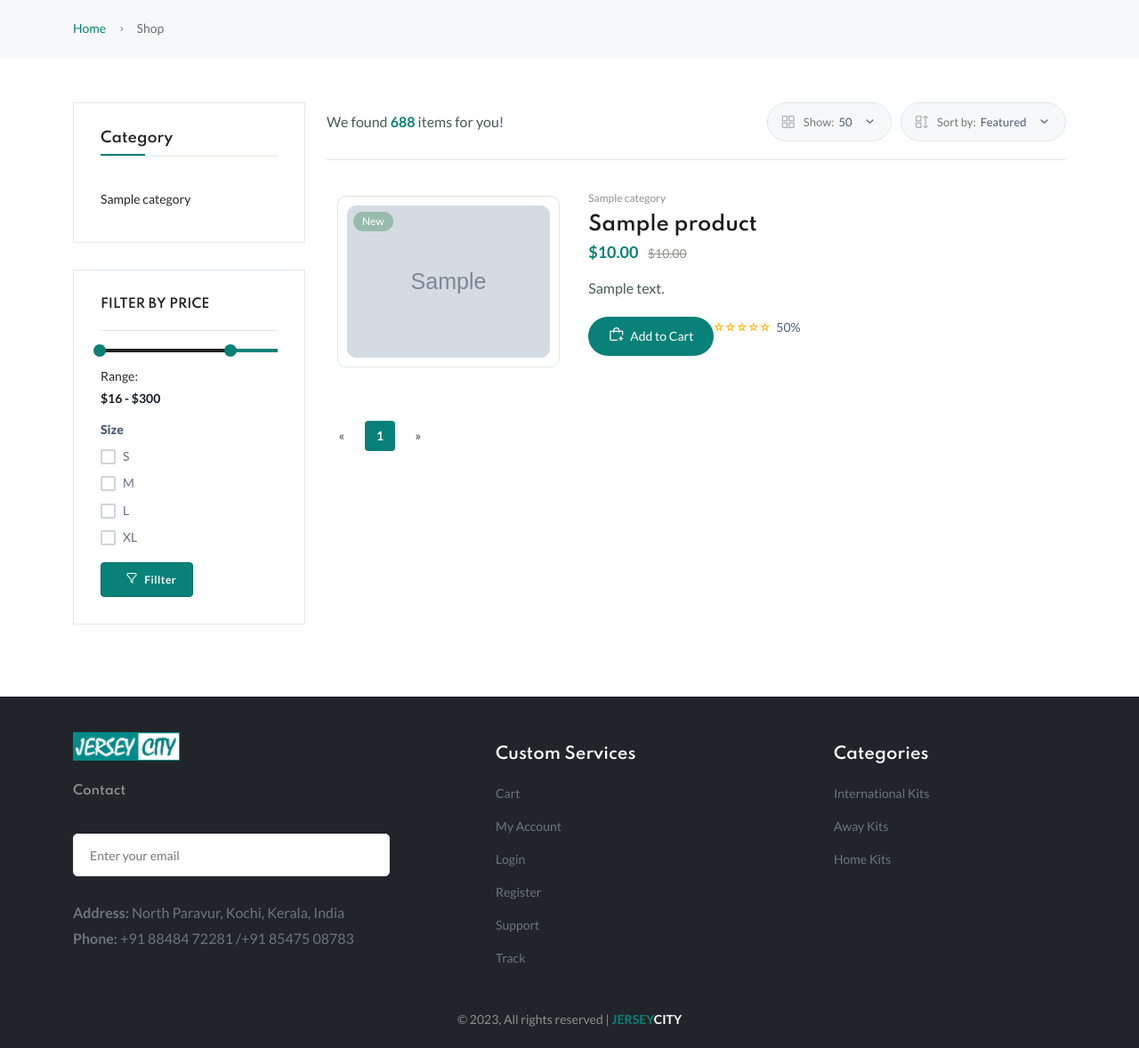
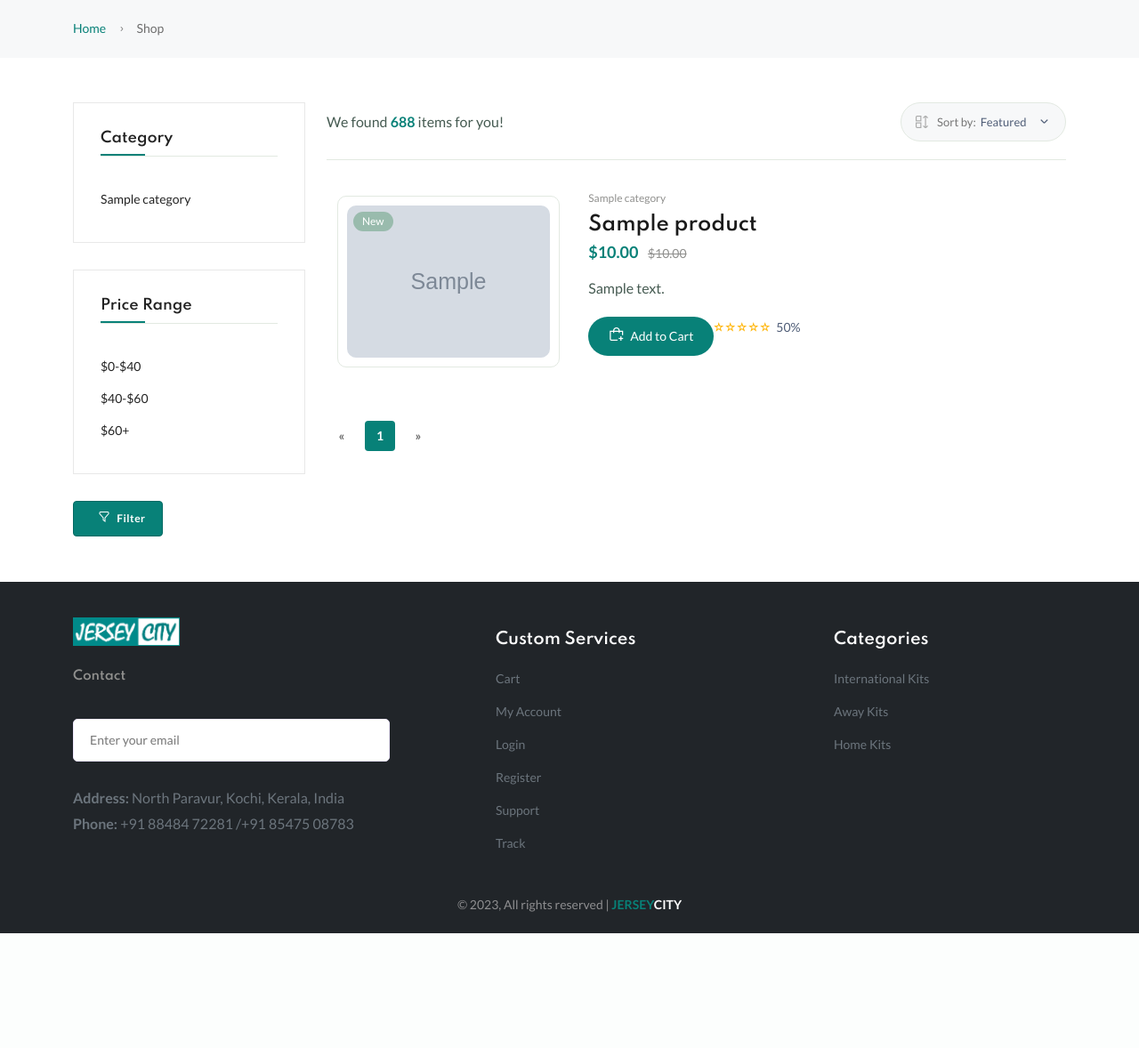
Before and after one commit to DinilKrishna/jerseycity, a Django app: page /shop/ in a window 1280 px wide. Shown: the part 108-1286 px from the top of the page at 89% size. After the commit the page ends 1157 px from the top, so only its background shows below. Run offline with Django 4.2, Linux system fonts and the light colour scheme; tables that the repository leaves empty hold one stand-in row (values such as "Sample post"); grey boxes marked "Sample" are stand-in pictures; some libraries are stand-ins or nearby versions.

Commit message:
shop filter added

```diff
--- a/pages/views.py
+++ b/pages/views.py
@@ -1,5 +1,5 @@
 from django.http import HttpResponse
-from django.shortcuts import render, redirect
+from django.shortcuts import get_object_or_404, render, redirect
 from django.contrib.auth.models import User
 from django.contrib import messages
 from django.contrib.auth import authenticate, login, logout
@@ -91,6 +91,36 @@ def shop_page(request):
         Q(description__icontains=search_query))
     ).order_by('created_at')
 
+    # Initialize selected_category as None
+    selected_category = None
+    # Get the selected category from the GET parameters
+    selected_category_id = request.GET.get('category_id')
+    if selected_category_id:
+        selected_category = get_object_or_404(Category, pk=selected_category_id)
+        products = products.filter(category=selected_category)
+
+    price_range = request.GET.get('price_range')
+
+    if price_range:
+        price_ranges = [
+            ('0-40', Q(selling_price__lte=40)),
+            ('40-60', Q(selling_price__gt=40, selling_price__lte=60)),
+            ('60+', Q(selling_price__gt=60)),
+        ]
+
+        selected_price_filter = None
+
+        for range_key, q_object in price_ranges:
+            if range_key == '60+' and price_range.startswith('60'):
+                selected_price_filter = q_object
+                break
+            elif range_key == price_range:
+                selected_price_filter = q_object
+                break
+
+        if selected_price_filter:
+            products = products.filter(selected_price_filter)
+
     items_per_page = 3
     paginator = Paginator(products, items_per_page)
 
@@ -131,6 +161,7 @@ def shop_page(request):
     page_numbers = range(start_page, end_page + 1)
 
     context['categories'] = categories
+    context['selected_category'] = selected_category
     context['products'] = products
     context['sizes'] = sizes
     context['page_numbers'] = page_numbers
--- a/templates/pages/shop.html
+++ b/templates/pages/shop.html
@@ -20,7 +20,7 @@
                             <p> We found <strong class="text-brand">688</strong> items for you!</p>
                         </div>
                         <div class="sort-by-product-area">
-                            <div class="sort-by-cover mr-10">
+                            {% comment %} <div class="sort-by-cover mr-10">
                                 <div class="sort-by-product-wrap">
                                     <div class="sort-by">
                                         <span><i class="fi-rs-apps"></i>Show:</span>
@@ -38,7 +38,7 @@
                                         <li><a href="#">All</a></li>
                                     </ul>
                                 </div>
-                            </div>
+                            </div> {% endcomment %}
                             <div class="sort-by-cover">
                                 <div class="sort-by-product-wrap">
                                     <div class="sort-by">
@@ -130,15 +130,23 @@
                     <div class="pagination-area mt-15 mb-sm-5 mb-lg-0">
                         <nav aria-label="Page navigation example">
                             <ul class="pagination justify-content-start">
-                                <li class="page-item"><a class="page-link" href="?page=1">&laquo;</a></li>
+                                <li class="page-item">
+                                    <a class="page-link" href="?page=1{% if selected_category %}&category_id={{ selected_category.id }}{% endif %}{% if request.GET.price_range %}&price_range={{ request.GET.price_range }}{% endif %}">&laquo;</a>
+                                </li>
                                 {% for num in page_numbers %}
                                     {% if products.number == num %}
-                                        <li class="page-item active"><a class="page-link" href="?page={{ num }}">{{ num }}</a></li>
+                                        <li class="page-item active">
+                                            <a class="page-link" href="?page={{ num }}{% if selected_category %}&category_id={{ selected_category.id }}{% endif %}{% if request.GET.price_range %}&price_range={{ request.GET.price_range }}{% endif %}">{{ num }}</a>
+                                        </li>
                                     {% else %}
-                                        <li class="page-item"><a class="page-link" href="?page={{ num }}">{{ num }}</a></li>
+                                        <li class="page-item">
+                                            <a class="page-link" href="?page={{ num }}{% if selected_category %}&category_id={{ selected_category.id }}{% endif %}{% if request.GET.price_range %}&price_range={{ request.GET.price_range }}{% endif %}">{{ num }}</a>
+                                        </li>
                                     {% endif %}
                                 {% endfor %}
-                                <li class="page-item"><a class="page-link" href="?page={{ products.paginator.num_pages }}">&raquo;</a></li>
+                                <li class="page-item">
+                                    <a class="page-link" href="?page={{ products.paginator.num_pages }}{% if selected_category %}&category_id={{ selected_category.id }}{% endif %}{% if request.GET.price_range %}&price_range={{ request.GET.price_range }}{% endif %}">&raquo;</a>
+                                </li>
                             </ul>
                         </nav>
                     </div>
@@ -160,15 +168,13 @@
                         <h5 class="section-title style-1 mb-30 wow fadeIn animated">Category</h5>
                         <ul class="categories">
                             {% for category in categories %}
-                            <li><a href="shop-grid-right.html">{{category.category_name}}</a></li>
+                                <li><a href="{% url 'shop_page' %}?category_id={{ category.id }}">{{ category.category_name }}</a></li>
                             {% endfor %}
-
-
                         </ul>
                     </div>
                     <!-- Filter By Price -->
-                    <div class="sidebar-widget price_range range mb-30">
-                        <div class="widget-header position-relative mb-20 pb-10">
+                    {% comment %} <div class="sidebar-widget price_range range mb-30"> {% endcomment %}
+                        {% comment %} <div class="widget-header position-relative mb-20 pb-10">
                             <h5 class="widget-title mb-10">Filter by price</h5>
                             <div class="bt-1 border-color-1"></div>
                         </div>
@@ -199,9 +205,17 @@
                                     <label class="form-check-label" for="exampleCheckbox3"><span>XL</span></label>
                                 </div>
                             </div>
+                        </div> {% endcomment %}
+                        <div class="widget-category mb-30">
+                            <h5 class="section-title style-1 mb-30 wow fadeIn animated">Price Range</h5>
+                            <ul class="categories">
+                                <li><a href="?price_range=0-40"> $0-$40 </a></li>
+                                <li><a href="?price_range=40-60"> $40-$60 </a></li>
+                                <li><a href="?price_range=60+"> $60+ </a></li>
+                            </ul>
                         </div>
-                        <a href="shop-grid-right.html" class="btn btn-sm btn-default"><i class="fi-rs-filter mr-5"></i> Fillter</a>
-                    </div>
+                        <a href="shop-grid-right.html" class="btn btn-sm btn-default"><i class="fi-rs-filter mr-5"></i> Filter</a>
+                    {% comment %} </div> {% endcomment %}
 
 
 
--- a/userauth/views.py
+++ b/userauth/views.py
@@ -620,8 +620,6 @@ def order_details(request, uid):
     user = UserProfile.objects.get(uid = user_id)
     order = Order.objects.get(uid = uid)
     order_items = OrderItems.objects.filter(order = order)
-    # print(order_items)
-    print('bllllllllllllllll',order.payment_method)
     context['user'] = user
     context['order'] = order
     context['order_items'] = order_items
@@ -636,8 +634,6 @@ def cancel_order(request, uid):
         profile = UserProfile.objects.get(uid = request.user.userprofile.uid)
         wallet = Wallet.objects.get(user = profile)
         wallet.amount += order.amount_to_pay
-        print(order.amount_to_pay)
-        print(wallet.amount)
         wallet.save()
         order_items = OrderItems.objects.filter(order = order)
     order_items = OrderItems.objects.filter(order = order)
```
Also changed, not shown: templates/pages/home.html (+8 -8 lines), templates/pages/landing.html (+4 -4 lines), media/product_images/Argentina_Home_1_tLLHqtG.jpg, media/product_images/Argentina_Home_2_6wiRBBl.jpg, media/product_images/Argentina_Home_Front_SCa94cz.jpg, media/product_images/Liverpool_1.jpeg, media/product_images/Liverpool_2.jpg, media/product_images/Liverpool_Back.jpg, media/product_images/Liverpool_Main.webp.
